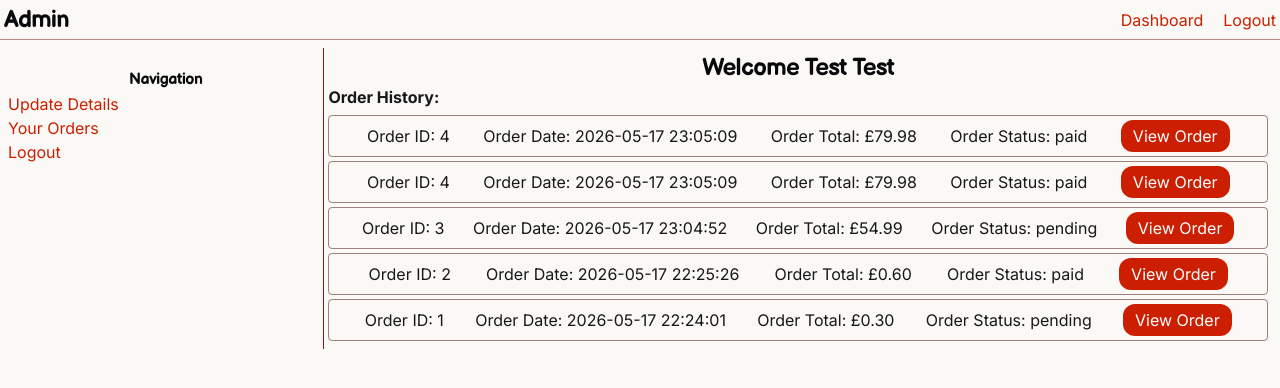
After one commit to Sheikh-H/CS50-Final-Project-Ecommerce-Store, a Flask app: page /order_history in a window 1280 px wide. The commit adds this page. Shown: the top 388 px of the page. Run offline with Flask 3, Linux system fonts and the light colour scheme; a user stored in the database is signed in; data comes from the database, SQL or seed files in the repository; both versions use the stored data as it was after the commit.

Commit message:
customer order functions built (I did use some AI for the queries)

```diff
--- a/app.py
+++ b/app.py
@@ -63,6 +63,44 @@ app.secret_key = os.environ.get("SECRET_KEY")
 def home():
     title = "Home Page"
     return render_template("pages/home.html", title=title)
+
+
+@app.route("/order_details/<int:order_id>", methods=["GET", "POST"])
+@login_required
+def order_details(order_id):
+    title = "Order History"
+    user_id = session["user_id"]
+    connection = connect_db()
+    cursor = connection.cursor()
+    cursor.execute(
+        """SELECT * FROM users WHERE user_id = ?;""",
+        (user_id),
+    )
+    user = cursor.fetchone()
+    cursor.execute(
+        """SELECT * FROM order_items JOIN product_images ON product_images.product_id = order_items.product_id AND product_images.is_primary = 1 WHERE order_id = ?;""",
+        (order_id,),
+    )
+    order = cursor.fetchall()
+    return render_template("pages/customer/order_info.html", user=user, order=order)
+
+
+@app.route("/order_history", methods=["GET", "POST"])
+@login_required
+def order_history():
+    title = "Order History"
+    user_id = session["user_id"]
+    connection = connect_db()
+    cursor = connection.cursor()
+    cursor.execute(
+        """SELECT * FROM users WHERE user_id = ?;""",
+        (user_id,),
+    )
+    user = cursor.fetchone()
+
+    connection.close()
+    orders = order_history_function(user_id)
+    return render_template("pages/customer/orders.html", orders=orders, user=user)
 
 
 @app.route("/success")
@@ -167,7 +205,7 @@ def create_checkout_session():
         line_items=line_items,
         mode="payment",
         success_url=f"{BASE_URL}/success?session_id={order_id}",
-        cancel_url="{BASE_URL}/cart",
+        cancel_url=f"{BASE_URL}/cart",
     )
 
     # 4. store stripe session id in DB
--- a/helpers.py
+++ b/helpers.py
@@ -27,6 +27,30 @@ def date_time():
     date = datetime.now()
     now = date.strftime("%d/%m/%Y %H:%M")
     return now
+
+
+def order_history_function(user_id):
+    connection = connect_db()
+    cursor = connection.cursor()
+    cursor.execute(
+        """
+    SELECT *
+    FROM orders
+    JOIN order_items
+        ON orders.order_id = order_items.order_id
+    JOIN products
+        ON order_items.product_id = products.product_id
+    LEFT JOIN product_images
+        ON product_images.product_id = products.product_id
+        AND product_images.is_primary = 1
+    WHERE orders.user_id = ?
+    ORDER BY orders.order_id DESC;
+""",
+        (user_id,),
+    )
+    orders = cursor.fetchall()
+    connection.close()
+    return orders
 
 
 def load_products():
--- a/static/css/output.css
+++ b/static/css/output.css
@@ -10,6 +10,7 @@
     --color-red-700: oklch(50.5% 0.213 27.518);
     --color-red-800: oklch(44.4% 0.177 26.899);
     --color-red-900: oklch(39.6% 0.141 25.723);
+    --color-red-950: oklch(25.8% 0.092 26.042);
     --color-amber-500: oklch(76.9% 0.188 70.08);
     --color-gray-500: oklch(55.1% 0.027 264.364);
     --color-black: #000;
@@ -350,6 +369,9 @@
   .overflow-x-hidden {
     overflow-x: hidden;
   }
+  .rounded {
+    border-radius: 0.25rem;
+  }
   .rounded-2xl {
     border-radius: var(--radius-2xl);
   }
@@ -394,6 +419,18 @@
       border-color: color-mix(in oklab, var(--color-red-900) 50%, transparent);
     }
   }
+  .border-red-950 {
+    border-color: var(--color-red-950);
+  }
+  .border-red-950\/50 {
+    border-color: color-mix(in srgb, oklch(25.8% 0.092 26.042) 50%, transparent);
+    @supports (color: color-mix(in lab, red, red)) {
+      border-color: color-mix(in oklab, var(--color-red-950) 50%, transparent);
+    }
+  }
+  .border-b-amber-500 {
+    border-bottom-color: var(--color-amber-500);
+  }
   .border-b-amber-500\/50 {
     border-bottom-color: color-mix(in srgb, oklch(76.9% 0.188 70.08) 50%, transparent);
     @supports (color: color-mix(in lab, red, red)) {
@@ -684,6 +739,26 @@
   inherits: false;
   initial-value: 0;
 }
+@property --tw-rotate-x {
+  syntax: "*";
+  inherits: false;
+}
+@property --tw-rotate-y {
+  syntax: "*";
+  inherits: false;
+}
+@property --tw-rotate-z {
+  syntax: "*";
+  inherits: false;
+}
+@property --tw-skew-x {
+  syntax: "*";
+  inherits: false;
+}
+@property --tw-skew-y {
+  syntax: "*";
+  inherits: false;
+}
 @property --tw-border-style {
   syntax: "*";
   inherits: false;
@@ -758,6 +833,11 @@
   inherits: false;
   initial-value: 0 0 #0000;
 }
+@property --tw-outline-style {
+  syntax: "*";
+  inherits: false;
+  initial-value: solid;
+}
 @property --tw-blur {
   syntax: "*";
   inherits: false;
@@ -825,6 +905,11 @@
       --tw-translate-x: 0;
       --tw-translate-y: 0;
       --tw-translate-z: 0;
+      --tw-rotate-x: initial;
+      --tw-rotate-y: initial;
+      --tw-rotate-z: initial;
+      --tw-skew-x: initial;
+      --tw-skew-y: initial;
       --tw-border-style: solid;
       --tw-font-weight: initial;
       --tw-shadow: 0 0 #0000;
@@ -841,6 +926,7 @@
       --tw-ring-offset-width: 0px;
       --tw-ring-offset-color: #fff;
       --tw-ring-offset-shadow: 0 0 #0000;
+      --tw-outline-style: solid;
       --tw-blur: initial;
       --tw-brightness: initial;
       --tw-contrast: initial;
--- a/templates/pages/customer/account.html
+++ b/templates/pages/customer/account.html
@@ -9,7 +9,7 @@ get_flashed_messages() %} {% if messages %} {% for message in messages %}
       <nav>
         <ul>
           <li><a href="#">Update Details</a></li>
-          <li><a href="#">Your Orders</a></li>
+          <li><a href=" {{url_for('order_history')}} ">Your Orders</a></li>
           <li><a href=" {{url_for('logout')}} ">Logout</a></li>
         </ul>
       </nav>
--- /dev/null
+++ b/templates/pages/customer/orders.html
@@ -0,0 +1,35 @@
+{% extends 'layout.html' %}
+<!--  -->
+{% block content %}
+<section>
+  <div class="flex w-full p-2">
+    <div class="flex h-full w-1/2 flex-col lg:w-1/3">
+      <h4 class="mt-5 text-center font-bold">Navigation</h4>
+      <nav>
+        <ul>
+          <li><a href="#">Update Details</a></li>
+          <li><a href="#">Your Orders</a></li>
+          <li><a href=" {{url_for('logout')}} ">Logout</a></li>
+        </ul>
+      </nav>
+    </div>
+    <div class="h-full w-full border-l border-red-900 p-1">
+      <h3 class="text-center">
+        Welcome {{user['firstname']}} {{user['surname']}}
+      </h3>
+      <p class="font-bold">Order History:</p>
+      {% for order in orders %}
+      <div
+        class="mt-1 mb-1 flex w-full items-center justify-evenly rounded border border-red-950/50 p-1"
+      >
+        <p>Order ID: {{order.order_id}}</p>
+        <p>Order Date: {{order.order_created_at}}</p>
+        <p>Order Total: £{{"{:.2f}".format(order.order_total_price)}}</p>
+        <p>Order Status: {{order.order_status}}</p>
+        <button class="pbutton">View Order</button>
+      </div>
+      {% endfor %}
+    </div>
+  </div>
+</section>
+{% endblock %}
```
Also changed, not shown: other parts of static/css/output.css (+39 -0 lines), templates/pages/customer/order_info.html (added, +27 -0 lines), instance/shop.db.
